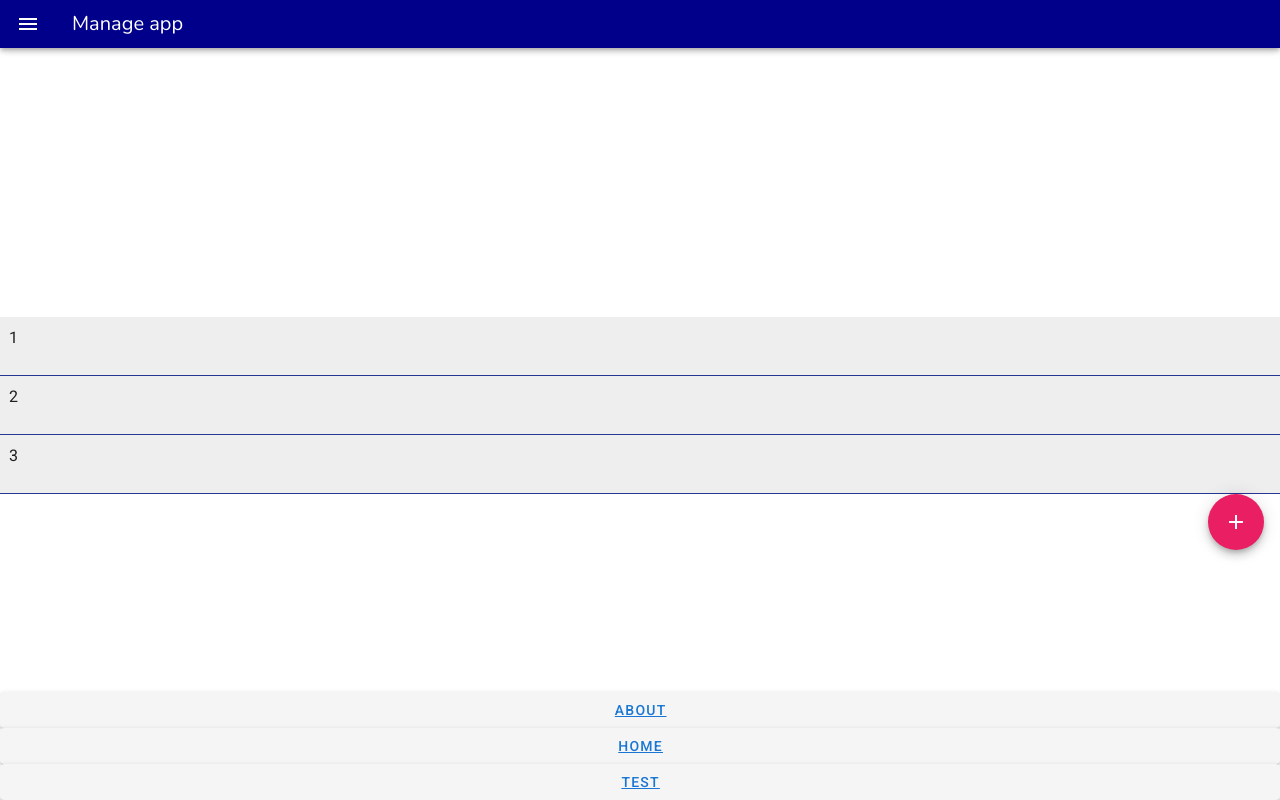
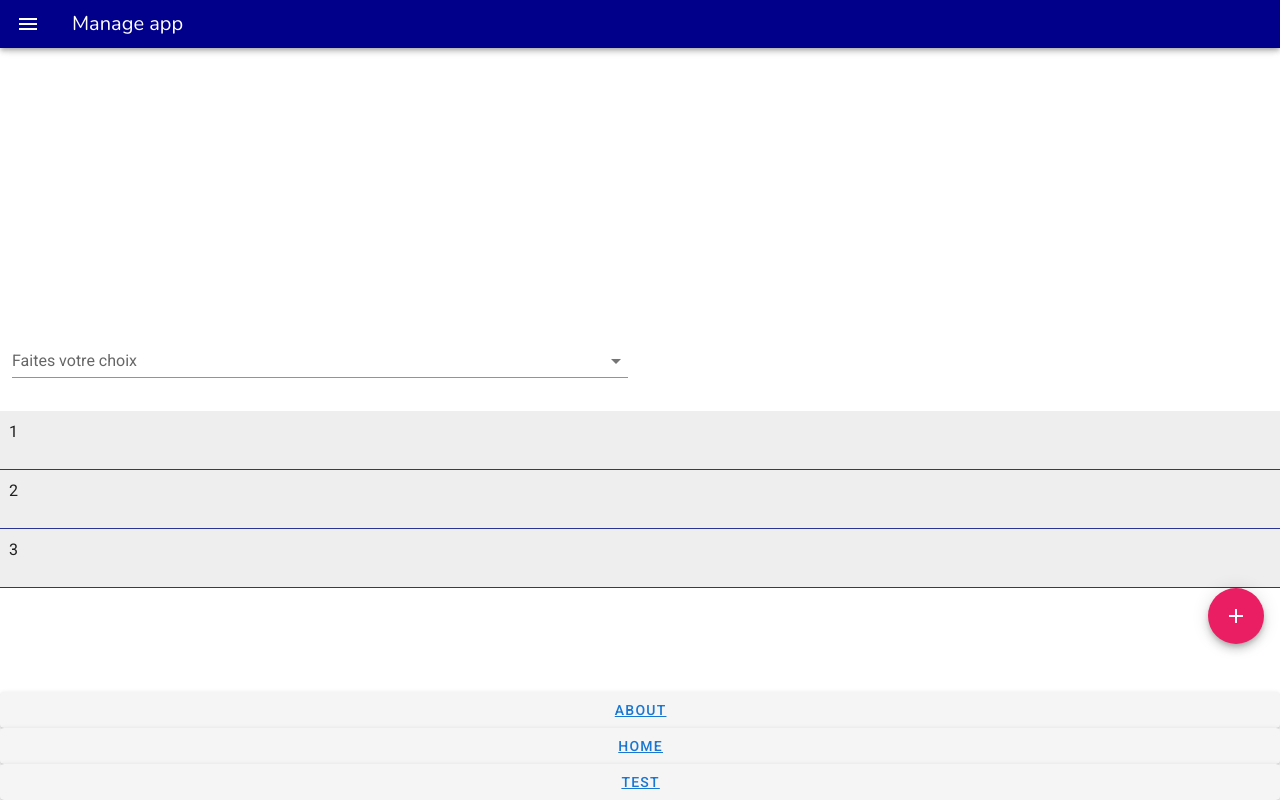
Before and after one commit to ElysaBouttier/ProjetDevLogiciel, a Vue app in the folder app-frontend/app/: page /#/about in a window 1280 px wide. Built offline with nearby package versions, Linux system fonts and the light colour scheme.

Commit message:
add front

```diff
--- a/app-frontend/app/src/views/About.vue
+++ b/app-frontend/app/src/views/About.vue
@@ -1,5 +1,19 @@
 <template>
   <div class="about">
+    <v-container fluid>
+      <v-row align="center">
+        <v-col
+          class="d-flex"
+          cols="12"
+          sm="6"
+        >
+          <v-select
+            :items="items"
+            label="Faites votre choix"
+          ></v-select>
+        </v-col>
+      </v-row>
+    </v-container>
     <template v-if="!showFormUpdate">
       <Data :data="data" v-for="data in datas" :key="data.id" />
       <v-fab-transition>
@@ -16,7 +30,6 @@
         </v-btn>
       </v-fab-transition>
     </template>
-
   </div>
 </template>
 
@@ -34,6 +47,12 @@ export default {
   },
   data: () => ({
     showFormUpdate: false,
+    selectedItem: 1,
+    items: [
+      { text: "Products", icon: "mdi-clock" },
+      { text: "Clients", icon: "mdi-account" },
+      { text: "Bills", icon: "mdi-flag" },
+    ],
   }),
   computed: {
     ...mapState({
@@ -45,6 +64,4 @@ export default {
 </script>
 
 <style lang="scss" scoped>
-
-
 </style>
```
